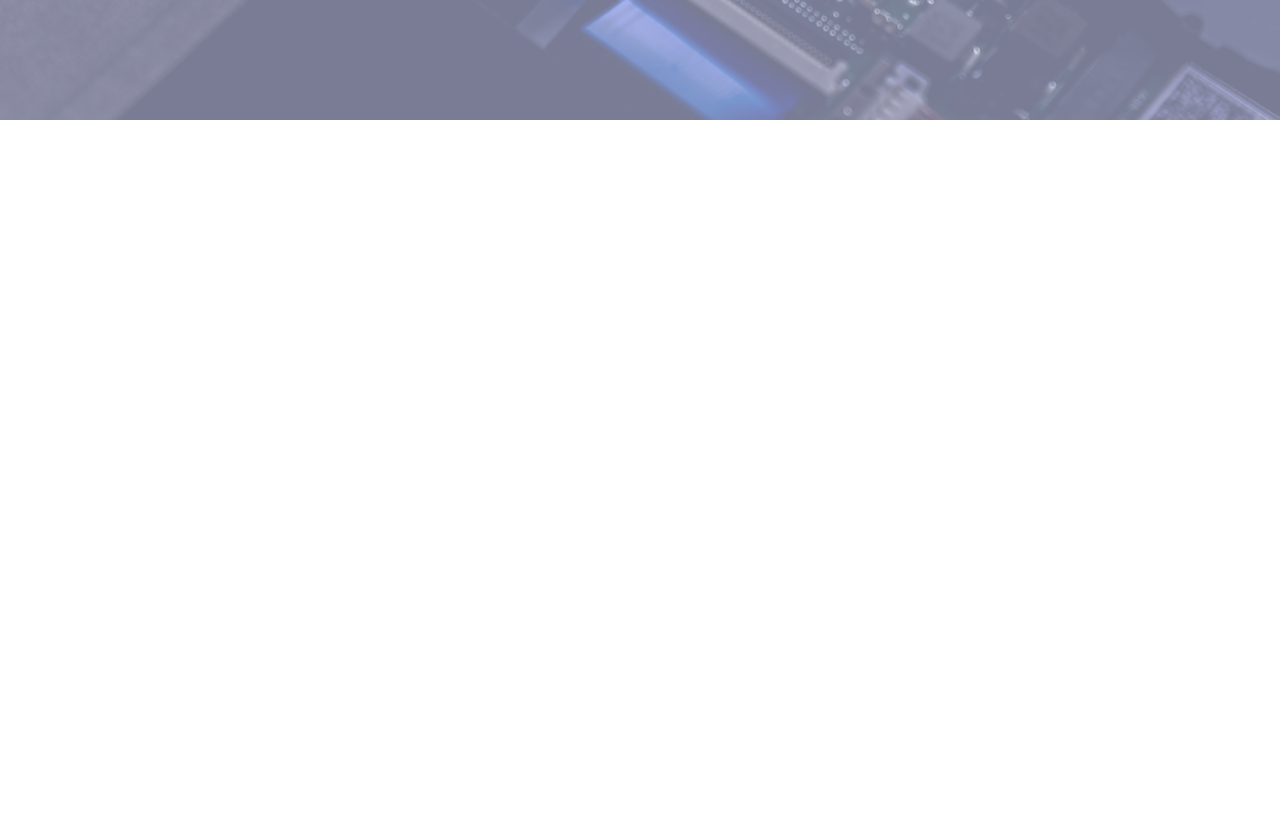
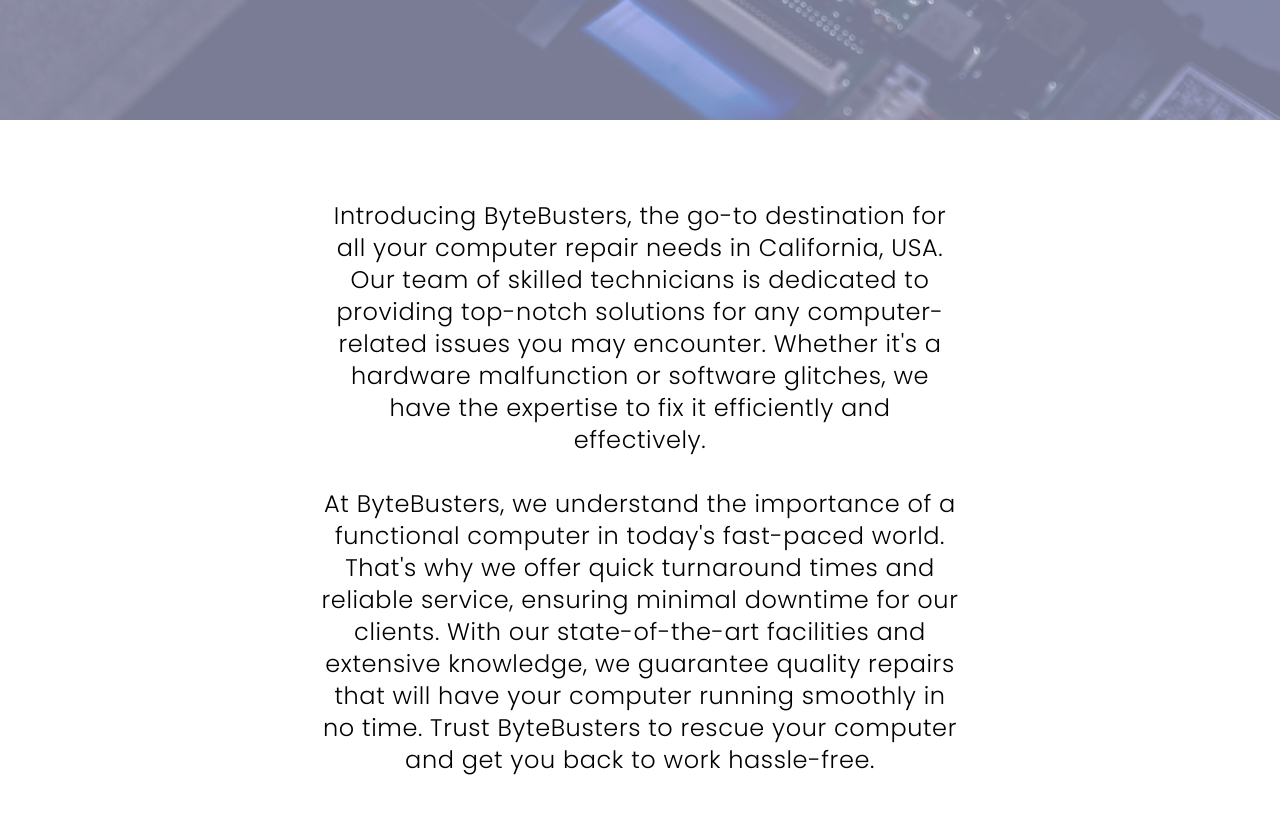
Before and after one commit to Santiago-Hanine/bytebusters, a Next.js app: page / in a window 1280 px wide. Shown: the part 680-1494 px from the top of the page. Before the commit the page ends 800 px from the top, so only its background shows below. Built offline with nearby package versions, Linux system fonts and the light colour scheme.

Commit message:
Created Text component and added to Home page

```diff
--- a/src/app/page.tsx
+++ b/src/app/page.tsx
@@ -1,11 +1,13 @@
 
 import Hero from '@/components/Hero';
+import Text from '@/components/Text';
 
 
 export default function Home() {
   return (
       <main>
         <Hero />
+        <Text />
       </main>
   )
 }
--- /dev/null
+++ b/src/components/Text/index.tsx
@@ -0,0 +1,18 @@
+import Layout from "../Layout"
+
+const Text = () => {
+
+
+  return (
+    <Layout className="xl:px-0 max-w-5xl py-20 text-xl lg:text-2xl tracking-wide text-center font-light">
+        <p>
+            Introducing ByteBusters, the go-to destination for all your computer repair needs in California, USA. Our team of skilled technicians is dedicated to providing top-notch solutions for any computer-related issues you may encounter. Whether it's a hardware malfunction or software glitches, we have the expertise to fix it efficiently and effectively.
+            <br /> <br />
+            At ByteBusters, we understand the importance of a functional computer in today's fast-paced world. That's why we offer quick turnaround times and reliable service, ensuring minimal downtime for our clients. With our state-of-the-art facilities and extensive knowledge, we guarantee quality repairs that will have your computer running smoothly in no time. Trust ByteBusters to rescue your computer and get you back to work hassle-free.
+
+        </p>
+    </Layout >
+  )
+}
+
+export default Text
```
